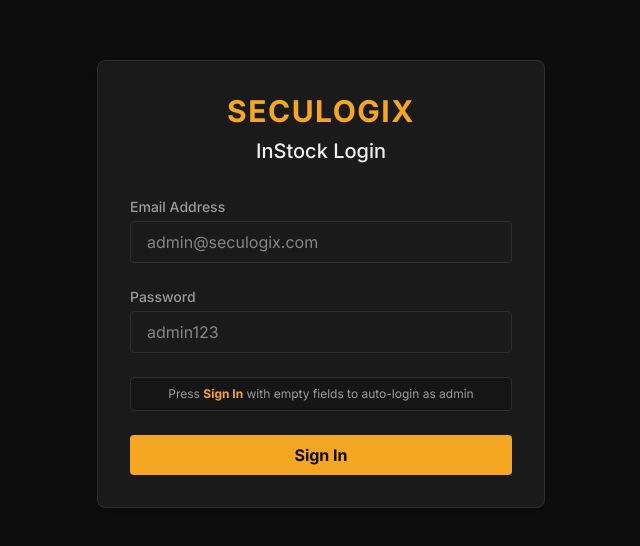
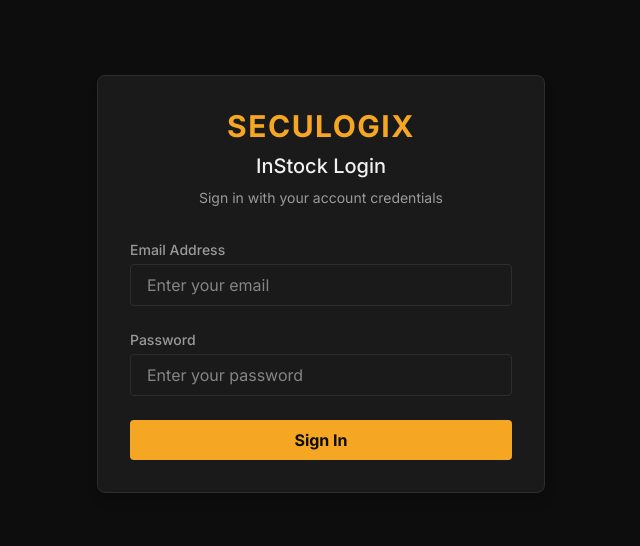
Before and after one commit to abishek-rgb/Web_Application-Inventory, a Next.js app: page /login in a window 1280 px wide. Shown: the part 116-662 px from the top of the page, without its empty margins (319-959 px from the left). Built offline with nearby package versions, Linux system fonts and the light colour scheme.

Commit message:
Remove dummy auto-login - require real credentials

```diff
--- a/src/app/login/page.tsx
+++ b/src/app/login/page.tsx
@@ -8,23 +8,28 @@ export default function LoginPage() {
   const [email, setEmail] = useState("");
   const [password, setPassword] = useState("");
   const [error, setError] = useState("");
+  const [loading, setLoading] = useState(false);
   const router = useRouter();
 
   const handleSubmit = async (e: React.FormEvent) => {
     e.preventDefault();
     setError("");
 
-    const loginEmail = email.trim() || "admin@seculogix.com";
-    const loginPassword = password || "admin123";
+    if (!email.trim() || !password) {
+      setError("Please enter your email and password.");
+      return;
+    }
 
+    setLoading(true);
     const result = await signIn("credentials", {
-      email: loginEmail,
-      password: loginPassword,
+      email: email.trim(),
+      password,
       redirect: false,
     });
+    setLoading(false);
 
     if (result?.error) {
-      setError("Invalid credentials");
+      setError("Invalid email or password. Please try again.");
     } else {
       router.push("/dashboard");
       router.refresh();
@@ -37,6 +42,7 @@ export default function LoginPage() {
         <div className="text-center mb-8">
           <h1 className="text-3xl font-bold text-primary tracking-wider mb-2">SECULOGIX</h1>
           <h2 className="text-xl text-text-primary font-medium">InStock Login</h2>
+          <p className="text-sm text-text-secondary mt-2">Sign in with your account credentials</p>
         </div>
 
         {error && (
@@ -55,7 +61,9 @@ export default function LoginPage() {
               value={email}
               onChange={(e) => setEmail(e.target.value)}
               className="w-full px-4 py-2 bg-bg border border-border rounded focus:outline-none focus:border-primary text-text-primary"
-              placeholder="admin@seculogix.com"
+              placeholder="Enter your email"
+              required
+              autoComplete="email"
             />
           </div>
 
@@ -68,19 +76,18 @@ export default function LoginPage() {
               value={password}
               onChange={(e) => setPassword(e.target.value)}
               className="w-full px-4 py-2 bg-bg border border-border rounded focus:outline-none focus:border-primary text-text-primary"
-              placeholder="admin123"
+              placeholder="Enter your password"
+              required
+              autoComplete="current-password"
             />
-          </div>
-
-          <div className="text-xs text-text-secondary text-center bg-bg/40 py-2 rounded border border-border">
-            Press <strong className="text-primary">Sign In</strong> with empty fields to auto-login as admin
           </div>
 
           <button
             type="submit"
-            className="w-full bg-primary hover:bg-primary-dark text-bg font-bold py-2 px-4 rounded transition-colors"
+            disabled={loading}
+            className="w-full bg-primary hover:bg-primary-dark text-bg font-bold py-2 px-4 rounded transition-colors disabled:opacity-50"
           >
-            Sign In
+            {loading ? "Signing in..." : "Sign In"}
           </button>
         </form>
       </div>
```
